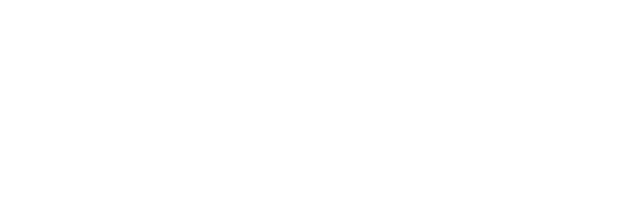
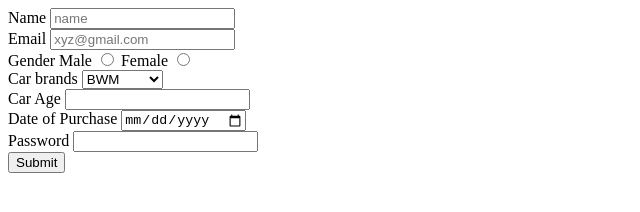
Before and after one commit to acciojob/car-insurance-form-Prateek0712, a website: page main.html in a window 1280 px wide. Shown: the whole page, without its empty margins (0-640 px from the left). Drawn offline with Linux system fonts and the light colour scheme.

Commit message:
1st-Attempt

```diff
--- a/main.html
+++ b/main.html
@@ -10,7 +10,44 @@
 	<!-- the entire body must be written by student -->
     <script type="text/javascript" src="./script.js">
 </script>
+<form method="post">
+	<label for="name">Name</label>
+	<input id="name" type="text" name="name" placeholder="name" required>
+	<br>
 
+	<label for="email">Email</label>
+	<input id="email" type="email" name="email" placeholder="xyz@gmail.com" required>
+	<br>
+
+	<label for="gender">Gender</label>
+	<label for="gender_m">Male</label>
+	<input type="radio" name="gender" id="gender_m" required>
+	<label for="gender_f">Female</label>
+	<input type="radio" name="gender" id="gender_f">
+	<br>
+
+	<label for="cars">Car brands</label>
+	<select name="cars" id="cars">
+		<option value="BMW">BWM</option>
+		<option value="Audi">Audi</option>
+		<option value="Mercedez">Mercedez</option>
+	</select>
+	<br>
+
+	<label for="carage">Car Age</label>
+	<input id="carage" type="number" name="carAge" required>
+	<br>
+
+	<label for="dop">Date of Purchase</label>
+	<input type="date" id="dop" name="dop" required>
+	<br>
+
+	<label for="password">Password</label>
+	<input id="password" type="password" name="password" required>
+	<br>
+
+	<input type="submit">
+</form>
 </body>
 
 </html>
```
